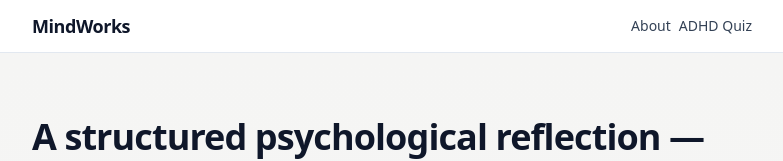
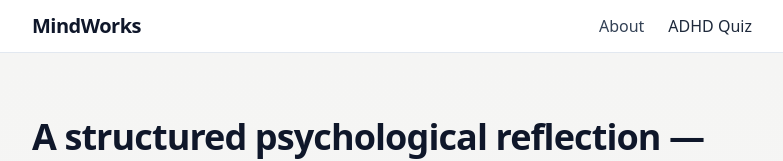
Before and after one commit to stopinder/therapy-orientation-quiz, a Vue app: page /about in a window 1280 px wide. Shown: the top 161 px of the page, without its empty margins (248-1031 px from the left). Built offline with nearby package versions, Linux system fonts and the light colour scheme; no server answers.

Commit message:
Improve nav item differentiation and spacing

```diff
--- a/src/components/AppHeader.vue
+++ b/src/components/AppHeader.vue
@@ -4,23 +4,30 @@
       <div class="flex items-center">
 
         <!-- Brand -->
-        <div class="text-lg font-semibold tracking-tight text-slate-900">
-          MindWorks
+        <div class="text-xl font-semibold tracking-tight text-slate-900">
+
+        MindWorks
         </div>
 
 
         <!-- Navigation -->
-        <nav class="ml-auto flex items-center gap-2 text-sm font-medium text-slate-700">
-          <router-link to="/about" class="hover:text-slate-900 transition">
+        <nav class="ml-auto flex items-center gap-6 text-base font-medium text-slate-700">
+
+
+          <router-link
+              to="/about"
+              class="hover:text-slate-900 transition"
+          >
             About
           </router-link>
 
           <a
               href="https://gpttherapyassist.lemonsqueezy.com/buy/519426ee-40c5-4fd2-930a-fba4fdd6bf0d?redirect_url=https://therapy-orientation-quiz.vercel.app/gateway?order_id={order_id}"
-              class="hover:text-slate-900 transition"
+              class="hover:text-slate-900 transition text-slate-800"
           >
             ADHD Quiz
           </a>
+
         </nav>
 
       </div>
```
